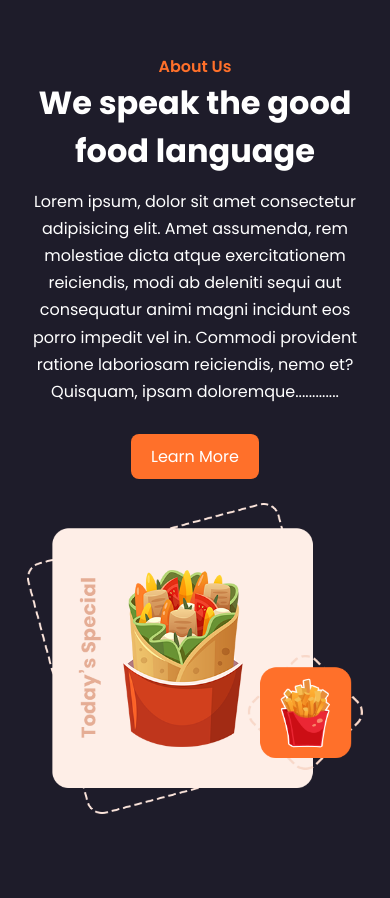
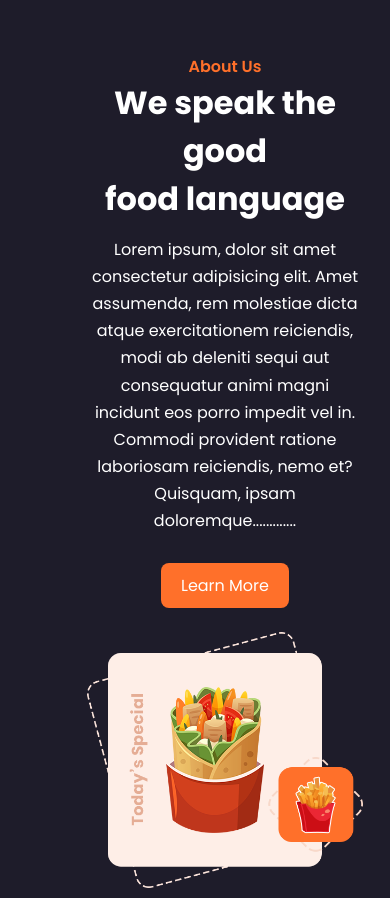
Before and after one commit to theHarshaa/Product-Landing-Page, a plain HTML site: page index.html in a window 390 px wide. Shown: the part 1092-1990 px from the top of the page. Drawn offline with nearby package versions, Linux system fonts and the light colour scheme.

Commit message:
Update style.css

```diff
--- a/style.css
+++ b/style.css
@@ -389,6 +389,12 @@ section{
     }
 }
 
+@media (max-width:440px){
+     .about {
+         margin-left:60px;
+    }
+}
+
 
 
 header .navbar-toggler{
```
